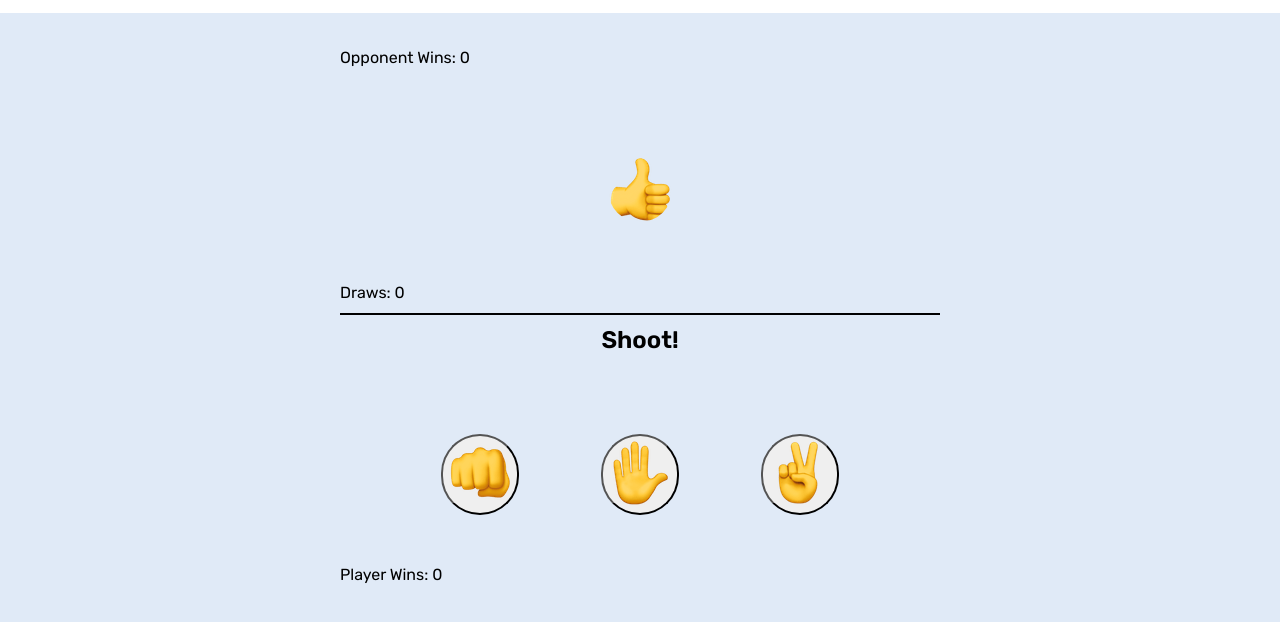
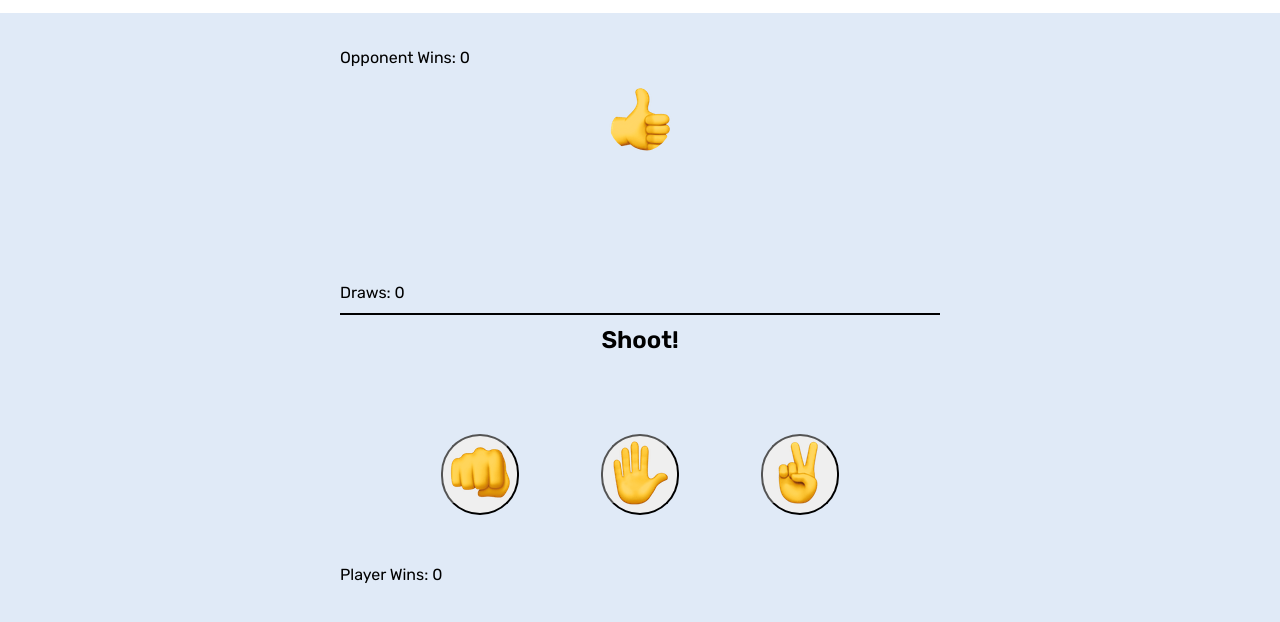
Before and after one commit to erikbaxstrom/alch-web-rock-paper-scissors, a plain HTML site: page index.html in a window 1280 px wide. Shown: the part 68-690 px from the top of the page. Drawn offline with Linux system fonts and the light colour scheme.

Commit message:
add js to move opponent gesture from state

```diff
--- a/app.js
+++ b/app.js
@@ -73,6 +73,7 @@ const rockButton = document.getElementById('rock-button');
 const paperButton = document.getElementById('paper-button');
 const scissorsButton = document.getElementById('scissors-button');
 const playAgainButton = document.getElementById('play-again-button');
+const opponentGesture = document.getElementById('opponent-gesture');
 //scoreboard
 const opponentScoreDisplay = document.getElementById('opponent-score-display');
 const drawScoreDisplay = document.getElementById('draw-score-display');
@@ -84,6 +85,7 @@ function updateDisplay() {
         case 'shoot':
             opponentThrowImg.src = './assets/ready.png';
             opponentThrowImg.classList.remove('winner');
+            opponentGesture.classList.remove('opponent-threw');
             rockButton.classList.remove('selected', 'winner');
             paperButton.classList.remove('selected', 'winner');
             scissorsButton.classList.remove('selected', 'winner');
@@ -97,6 +99,7 @@ function updateDisplay() {
         case 'results':
             //display opponent throw
             opponentThrowImg.src = './assets/' + opponentThrow + '.png';
+            opponentGesture.classList.add('opponent-threw');
             if (gameOutcome === 'lose') {
                 opponentThrowImg.classList.add('winner');
                 displayOutcome.textContent = 'You Lose!';
--- a/index.html
+++ b/index.html
@@ -42,7 +42,6 @@
                             src="./assets/ready.png"
                             alt="Thumbs up. Ready to play."
                             id="opponent-gesture-img"
-                            class="opponent-threw"
                         />
                     </div>
                     <div></div>
```
